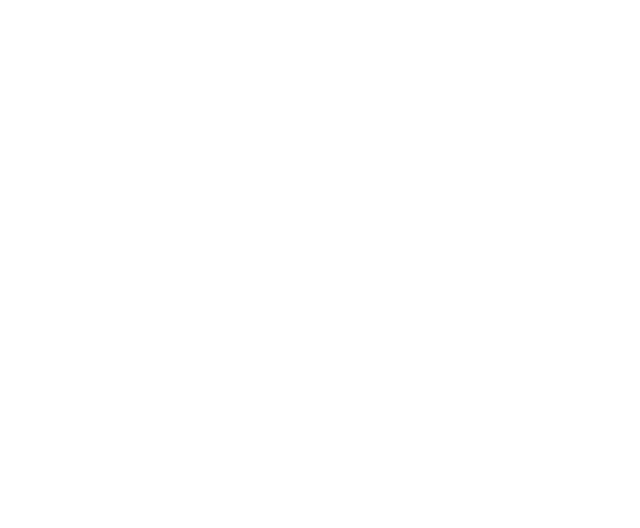
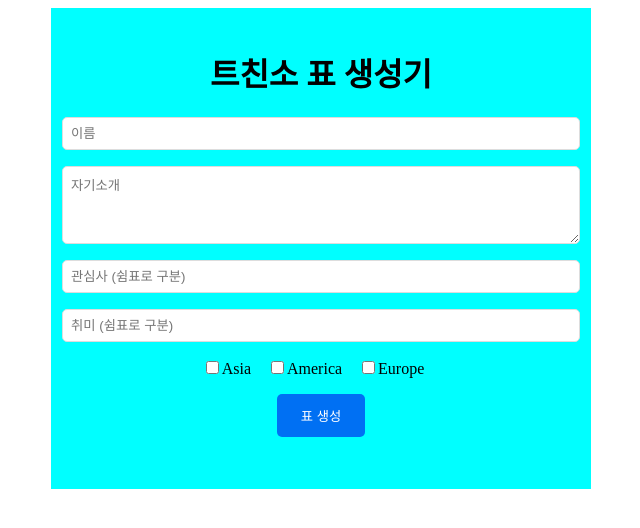
Before and after one commit to ParkGiraffe/genshin-xchinso-autogen, a Next.js app: page / in a window 1280 px wide. Shown: the top 528 px of the page, without its empty margins (319-959 px from the left). Built offline with nearby package versions, Linux system fonts and the light colour scheme.

Commit message:
Feat: 체크박스 구현

```diff
--- a/src/app/page.js
+++ b/src/app/page.js
@@ -1,15 +1,228 @@
-"use client"
+"use client";
 
-import styled from "styled-components"
+import { useState, useRef } from "react";
+import styled from "styled-components";
+import html2canvas from "html2canvas";
+
+const Container = styled.div`
+  display: flex;
+  flex-direction: column;
+  justify-content: center;
+  align-items: center;
+  /* width: 100vw; */
+  /* height: 100vh; */
+  /* background-color: #f0f0f0; */
+`;
+
+const FormContainer = styled.div`
+  background-color: cyan;
+  /* border-radius: 10px; */
+  padding: 20px;
+  /* box-shadow: 0 4px 8px rgba(0, 0, 0, 0.1); */
+  display: flex;
+  flex-direction: column;
+  align-items: center;
+  max-width: 500px;
+  width: 80%;
+`;
+
+const Form = styled.form`
+  /* background-color: pink; */
+  margin-bottom: 2rem;
+  display: flex;
+  flex-direction: column;
+  align-items: center;
+  width: 100%;
+`;
+
+const Input = styled.input`
+  /* background-color: pink; */
+  width: 100%;
+  padding: 0.5rem;
+  margin-bottom: 1rem;
+  border: 1px solid #ddd;
+  border-radius: 5px;
+`;
+
+const TextArea = styled.textarea`
+  width: 100%;
+  padding: 0.5rem;
+  margin-bottom: 1rem;
+  border: 1px solid #ddd;
+  border-radius: 5px;
+`;
+
+const CheckboxGroup = styled.div`
+  margin-bottom: 1rem;
+`;
+
+const CheckboxLabel = styled.label`
+  margin-right: 1rem;
+`;
+
+const Button = styled.button`
+  padding: 0.75rem 1.5rem;
+  background-color: #0070f3;
+  color: white;
+  border: none;
+  border-radius: 5px;
+  cursor: pointer;
+`;
+
+const Table = styled.table`
+  width: 100%;
+  border-collapse: collapse;
+  margin-top: 2rem;
+`;
+
+const TableCell = styled.td`
+  border: 1px solid #ddd;
+  padding: 8px;
+`;
+
+const TableHeader = styled.th`
+  border: 1px solid #ddd;
+  padding: 8px;
+`;
+
+const DownloadButton = styled(Button)`
+  margin-top: 1rem;
+  background-color: #28a745;
+`;
 
 export default function Home() {
+  const [twitterId, setTwitterId] = useState("");
+  const [bio, setBio] = useState("");
+  const [interests, setInterests] = useState("");
+  const [hobbies, setHobbies] = useState("");
+  const [selectedOptions, setSelectedOptions] = useState({
+    Asia: false,
+    America: false,
+    Europe: false,
+  });
+  const [showTable, setShowTable] = useState(false);
+  const tableRef = useRef(null);
+
+  const handleSubmit = (e) => {
+    e.preventDefault();
+    setShowTable(true);
+  };
+
+  const handleCheckboxChange = (e) => {
+    setSelectedOptions({
+      ...selectedOptions,
+      [e.target.name]: e.target.checked,
+    });
+  };
+
+  const handleDownload = async () => {
+    if (tableRef.current) {
+      const canvas = await html2canvas(tableRef.current);
+      const link = document.createElement("a");
+      link.href = canvas.toDataURL("image/png");
+      link.download = "twitter-profile.png";
+      link.click();
+    }
+  };
+
   return (
-    <Main>
+    <Container>
+      <FormContainer>
+        <h1>트친소 표 생성기</h1>
+        <Form onSubmit={handleSubmit}>
+          <Input
+            type="text"
+            placeholder="이름"
+            value={twitterId}
+            onChange={(e) => setTwitterId(e.target.value)}
+            required
+          />
+          <TextArea
+            placeholder="자기소개"
+            value={bio}
+            onChange={(e) => setBio(e.target.value)}
+            rows={4}
+            required
+          />
+          <Input
+            type="text"
+            placeholder="관심사 (쉼표로 구분)"
+            value={interests}
+            onChange={(e) => setInterests(e.target.value)}
+            required
+          />
+          <Input
+            type="text"
+            placeholder="취미 (쉼표로 구분)"
+            value={hobbies}
+            onChange={(e) => setHobbies(e.target.value)}
+            required
+          />
+          <CheckboxGroup>
+            <CheckboxLabel>
+              <input
+                type="checkbox"
+                name="Asia"
+                checked={selectedOptions.Asia}
+                onChange={handleCheckboxChange}
+              />
+              Asia
+            </CheckboxLabel>
+            <CheckboxLabel>
+              <input
+                type="checkbox"
+                name="America"
+                checked={selectedOptions.America}
+                onChange={handleCheckboxChange}
+              />
+              America
+            </CheckboxLabel>
+            <CheckboxLabel>
+              <input
+                type="checkbox"
+                name="Europe"
+                checked={selectedOptions.Europe}
+                onChange={handleCheckboxChange}
+              />
+              Europe
+            </CheckboxLabel>
+          </CheckboxGroup>
+          <Button type="submit">표 생성</Button>
+        </Form>
 
-    </Main>
-  )
+        {showTable && (
+          <>
+            <div ref={tableRef}>
+              <Table>
+                <tbody>
+                  <tr>
+                    <TableHeader>트위터 아이디</TableHeader>
+                    <TableCell>@{twitterId}</TableCell>
+                  </tr>
+                  <tr>
+                    <TableHeader>자기소개</TableHeader>
+                    <TableCell>{bio}</TableCell>
+                  </tr>
+                  <tr>
+                    <TableHeader>관심사</TableHeader>
+                    <TableCell>{interests.split(",").join(", ")}</TableCell>
+                  </tr>
+                  <tr>
+                    <TableHeader>취미</TableHeader>
+                    <TableCell>{hobbies.split(",").join(", ")}</TableCell>
+                  </tr>
+                </tbody>
+              </Table>
+            </div>
+            <DownloadButton onClick={handleDownload}>
+              이미지로 저장
+            </DownloadButton>
+          </>
+        )}
+      </FormContainer>
+    </Container>
+  );
 }
-
 
 const Main = styled.main`
   display: flex;
@@ -18,4 +231,4 @@
   /* padding: 6rem; */
   min-height: 100vh;
   background-color: white;
-`
+`;
```
